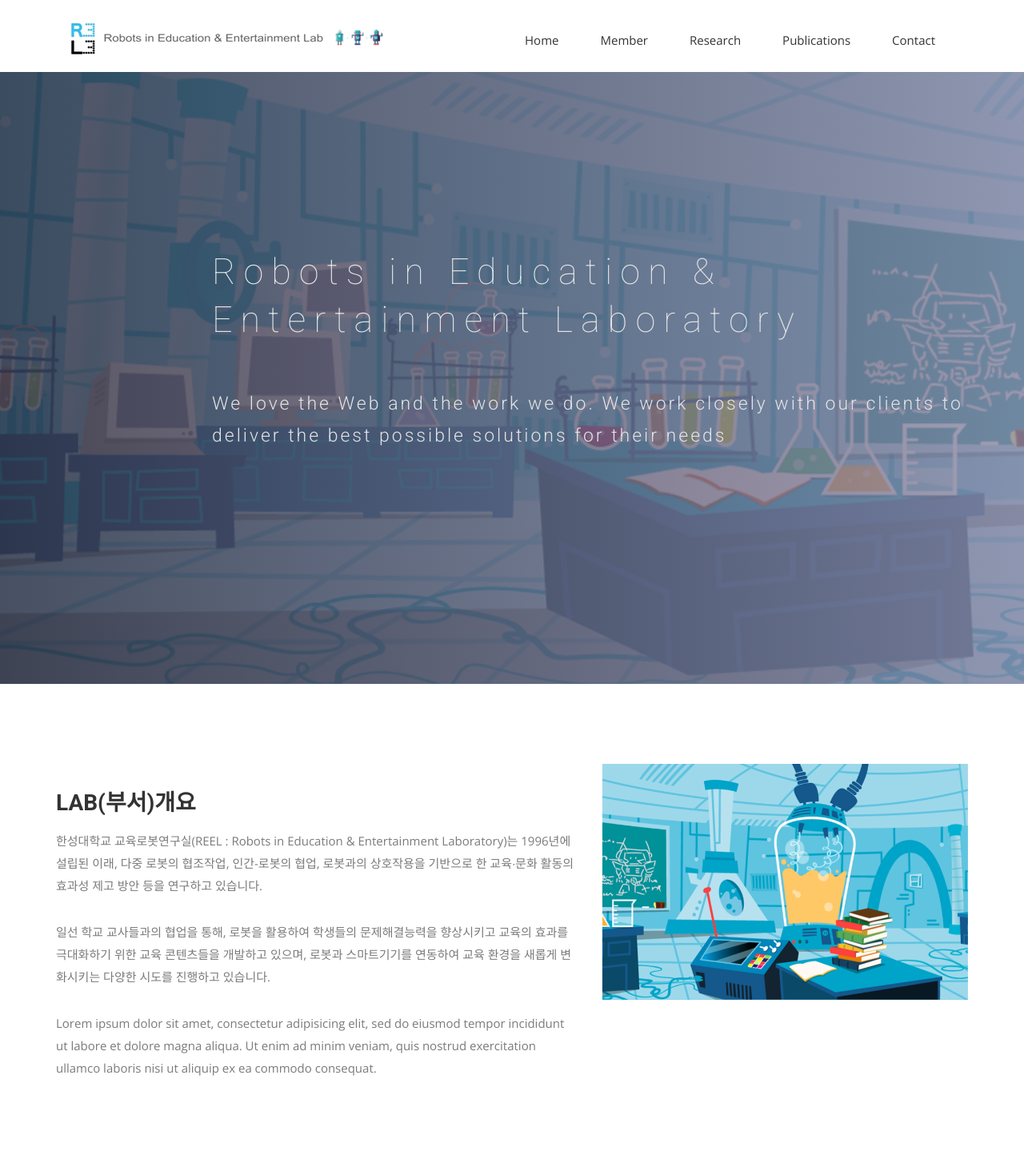
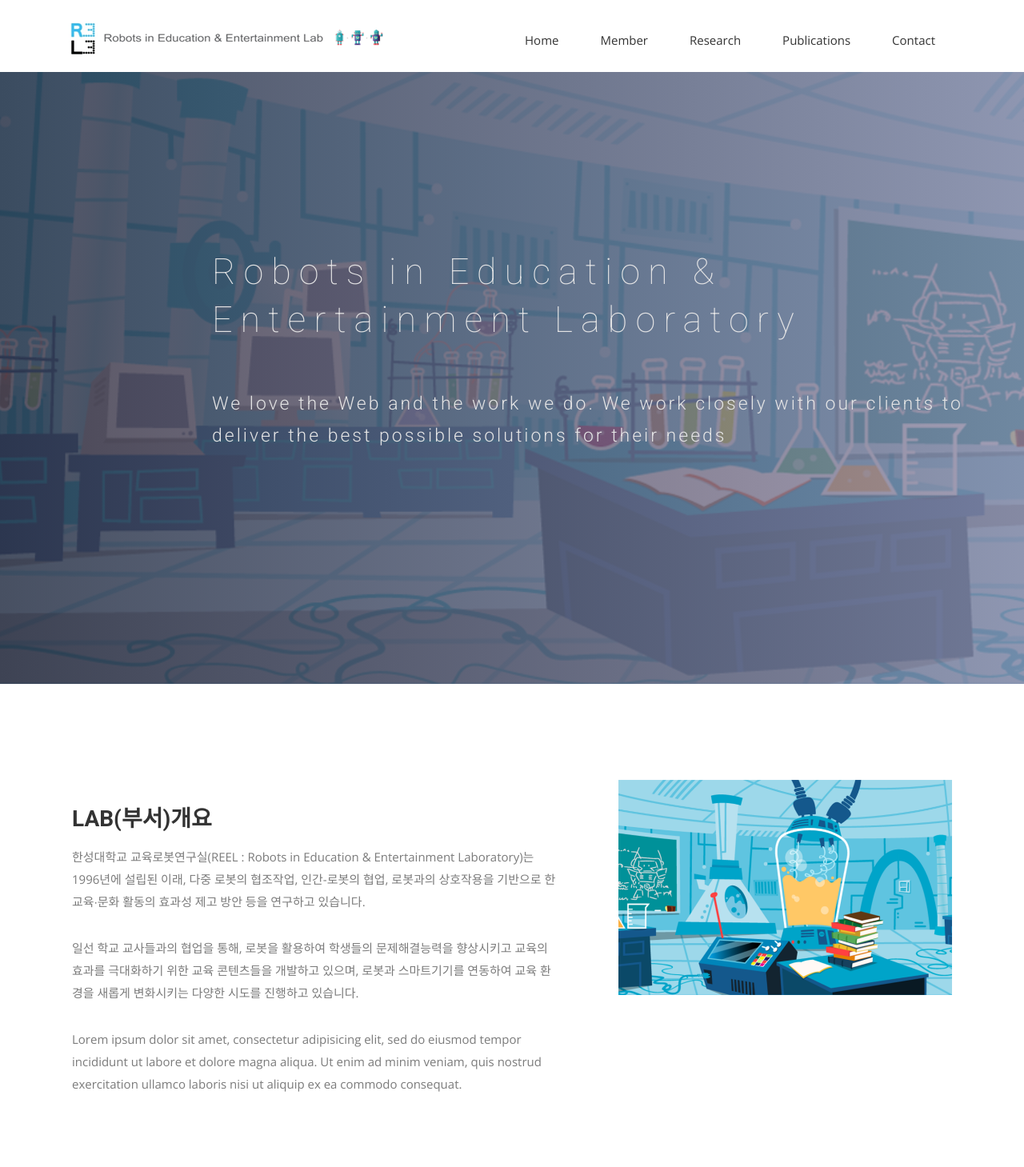
Before and after one commit to reelmaster/Reel-web, a Jekyll site: the page built from index.html, in a window 1280 px wide. Shown: the top 1459 px of the page at 80% size. Built offline with Jekyll 4.4.1, drawn with Linux system fonts in a browser that asks for light colours; nearby versions of some CDN libraries; some web fonts are replaced; grey boxes are pictures that could not be loaded.

Commit message:
updated
updated

```diff
--- a/css/reel.css
+++ b/css/reel.css
@@ -139,6 +139,9 @@
 --*/
 #intro {
   padding: 100px 0;
+}
+#intro .block{
+  padding:20px;
 }
 #intro .block h2 {
   padding-top: 35px;
```
